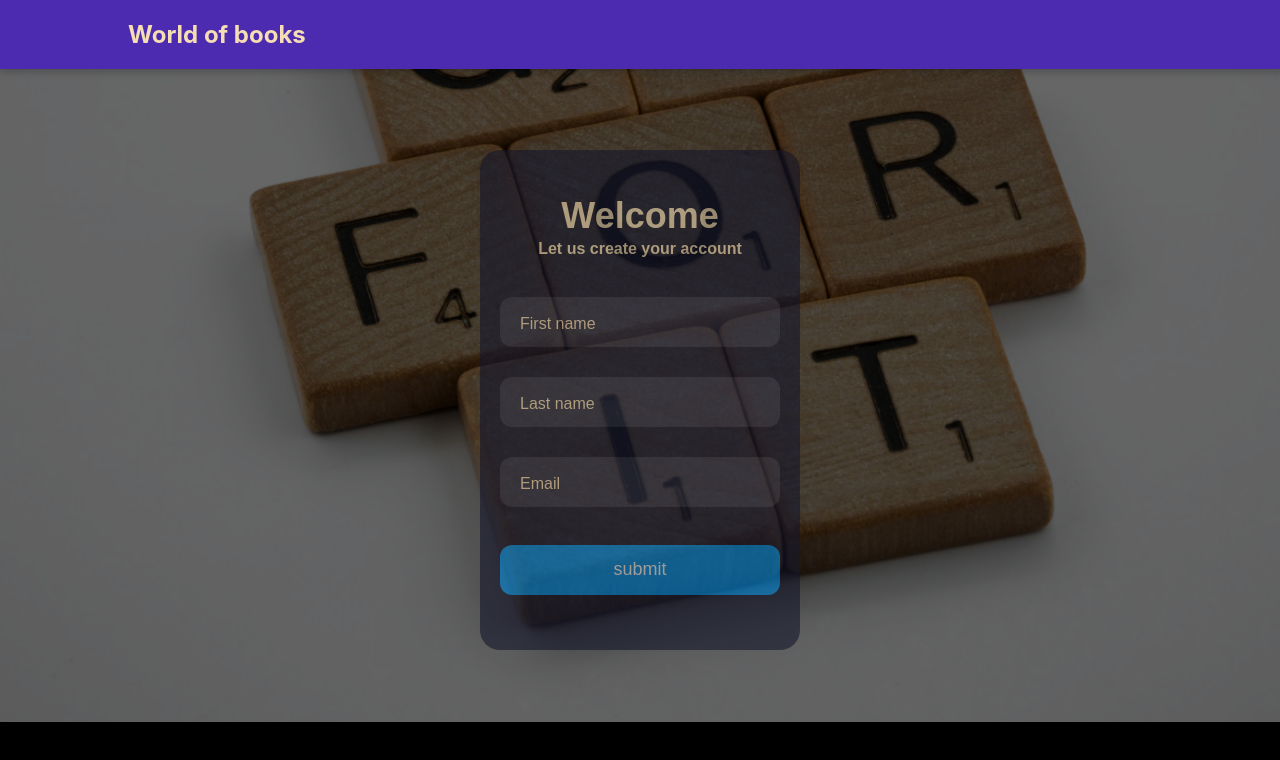
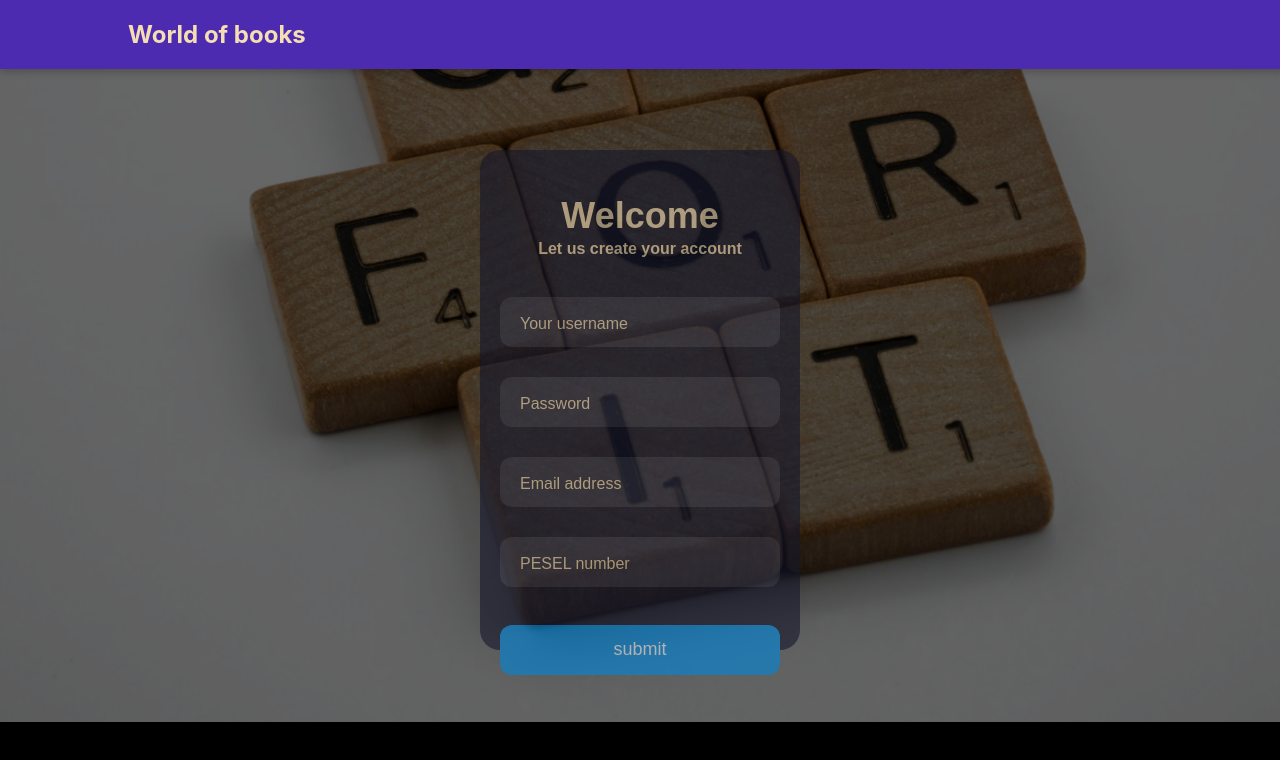
Before and after one commit to piotrekDo/world-of-books-react, a React (Create React App) app: page /register in a window 1280 px wide. Shown: the top 760 px of the page. Built offline with nearby package versions, Linux system fonts and the light colour scheme.

Commit message:
registration form working, no validation nor error handling

```diff
--- a/src/App.tsx
+++ b/src/App.tsx
@@ -7,10 +7,8 @@ import ErrorPage from './pages/Error';
 import HomePage, {
   loader as getNewestScientificPapersLoader,
 } from './pages/HomePage';
-import ScientificPaper, {
-  loader as scientificPaperLoader,
-} from './pages/ScientificPaper';
-import Register from './pages/Register';
+import ScientificPaper, { loader as scientificPaperLoader,} from './pages/ScientificPaper';
+import Register, { action as registerNewAccoutAction } from './pages/Register';
 import { ChakraProvider } from '@chakra-ui/react';
 
 const router = createBrowserRouter([
@@ -27,6 +25,7 @@ const router = createBrowserRouter([
       {
         path: '/register',
         element: <Register />,
+        action: registerNewAccoutAction,
       },
       {
         path: '/publication/:id',
--- /dev/null
+++ b/src/lib/UserApi.ts
@@ -0,0 +1,22 @@
+import axios from 'axios';
+import { AppUserModel } from '../model/AppUserModel';
+import { CreateNewUserModel } from '../model/CreateNewUserModel';
+
+const LOCALHOST_DOMAIN = 'http://localhost:8080';
+
+export class UserApi {
+  static registerNewUser = async (data: any) => {
+    try {
+      const user = {
+        username: data.get('username'),
+        password: data.get('password'),
+        userEmail: data.get('email'),
+        pesel: data.get('pesel')
+      };
+      console.log(user)
+      return await axios.post<AppUserModel>(LOCALHOST_DOMAIN + '/users', user);
+    } catch (error) {
+      return error;
+    }
+  };
+}
--- /dev/null
+++ b/src/model/AppUserModel.ts
@@ -0,0 +1,7 @@
+export interface AppUserModel{
+    id: number,
+    username: string,
+    userEmail: string,
+    userRoles: string[],
+    adult: boolean
+}
--- /dev/null
+++ b/src/model/CreateNewUserModel.ts
@@ -0,0 +1,6 @@
+export interface CreateNewUserModel {
+  password: string;
+  pesel: string;
+  userEmail: string;
+  username: string;
+}
--- a/src/pages/Register.tsx
+++ b/src/pages/Register.tsx
@@ -1,31 +1,111 @@
-import { Link } from 'react-router-dom';
+import {
+  Form,
+  redirect,
+  useActionData,
+  useNavigate,
+  useNavigation,
+} from 'react-router-dom';
+import { UserApi } from '../lib/UserApi';
 import classes from '../style/Register.module.css';
 
 const Register = () => {
+  const data = useActionData();
+  const navigation = useNavigation();
+  console.log(navigation.state);
+  const navigate = useNavigate();
+
+  function cancelHandler() {
+    navigate('/');
+  }
+
   return (
     <div className={classes.main}>
       <div className={`${classes.content} ${classes.form}`}>
+        <Form action="/register" method="post">
           <div className={classes.title}>Welcome</div>
           <div className={classes.subtitle}>Let us create your account</div>
           <div className={`${classes.inputcontainer} ${classes.ic1}`}>
-        <input id="firstname" className={classes.input} type="text" placeholder=" " />
+            <input
+              id="username"
+              name="username"
+              className={classes.input}
+              type="text"
+              placeholder=" "
+            />
             <div className={classes.cut}></div>
-        <label htmlFor="firstname" className={classes.placeholder}>First name</label>
+            <label htmlFor="username" className={classes.placeholder}>
+              Your username
+            </label>
           </div>
           <div className={`${classes.inputcontainer} ${classes.ic2}`}>
-        <input id="lastname" className={classes.input} type="text" placeholder=" " />
+            <input
+              id="password"
+              name="password"
+              className={classes.input}
+              type="text"
+              placeholder=" "
+            />
             <div className={classes.cut}></div>
-        <label htmlFor="lastname" className={classes.placeholder}>Last name</label>
+            <label htmlFor="password" className={classes.placeholder}>
+              Password
+            </label>
           </div>
           <div className={`${classes.inputcontainer} ${classes.ic2}`}>
-        <input id="email" className={classes.input} type="text" placeholder=" " />
+            <input
+              id="email"
+              name="email"
+              className={classes.input}
+              type="email"
+              placeholder=" "
+            />
             <div className={`${classes.cut} ${classes['cut-short']}`}></div>
-        <label htmlFor="email" className={classes.placeholder}>Email</label>
+            <label htmlFor="email" className={classes.placeholder}>
+              Email address
+            </label>
           </div>
+          <div className={`${classes.inputcontainer} ${classes.ic2}`}>
+            <input
+              id="pesel"
+              name="pesel"
+              className={classes.input}
+              type="text"
+              placeholder=" "
+            />
+            <div className={classes.cut}></div>
+            <label htmlFor="pesel" className={classes.placeholder}>
+              PESEL number
+            </label>
+          </div>
+          {navigation.state !== 'submitting' && (
             <button className={classes.submit}>submit</button>
+          )}
+          {navigation.state === 'submitting' && (
+            <div style={{ marginTop: '30px' }}>Almost there</div>
+          )}
+        </Form>
       </div>
     </div>
   );
 };
 
 export default Register;
+
+export async function action({ request }: any) {
+  await sleep(2000);
+  const data = await request.formData();
+
+  const error = await UserApi.registerNewUser(data);
+  if (error) {
+    return redirect('/');
+  }
+
+  return redirect('/');
+}
+
+function sleep(time: number) {
+  return new Promise((resolve, reject) => {
+    setTimeout(() => {
+      resolve(null);
+    }, time);
+  });
+}
```
Lines whose indentation alone changed are shown as unchanged.
